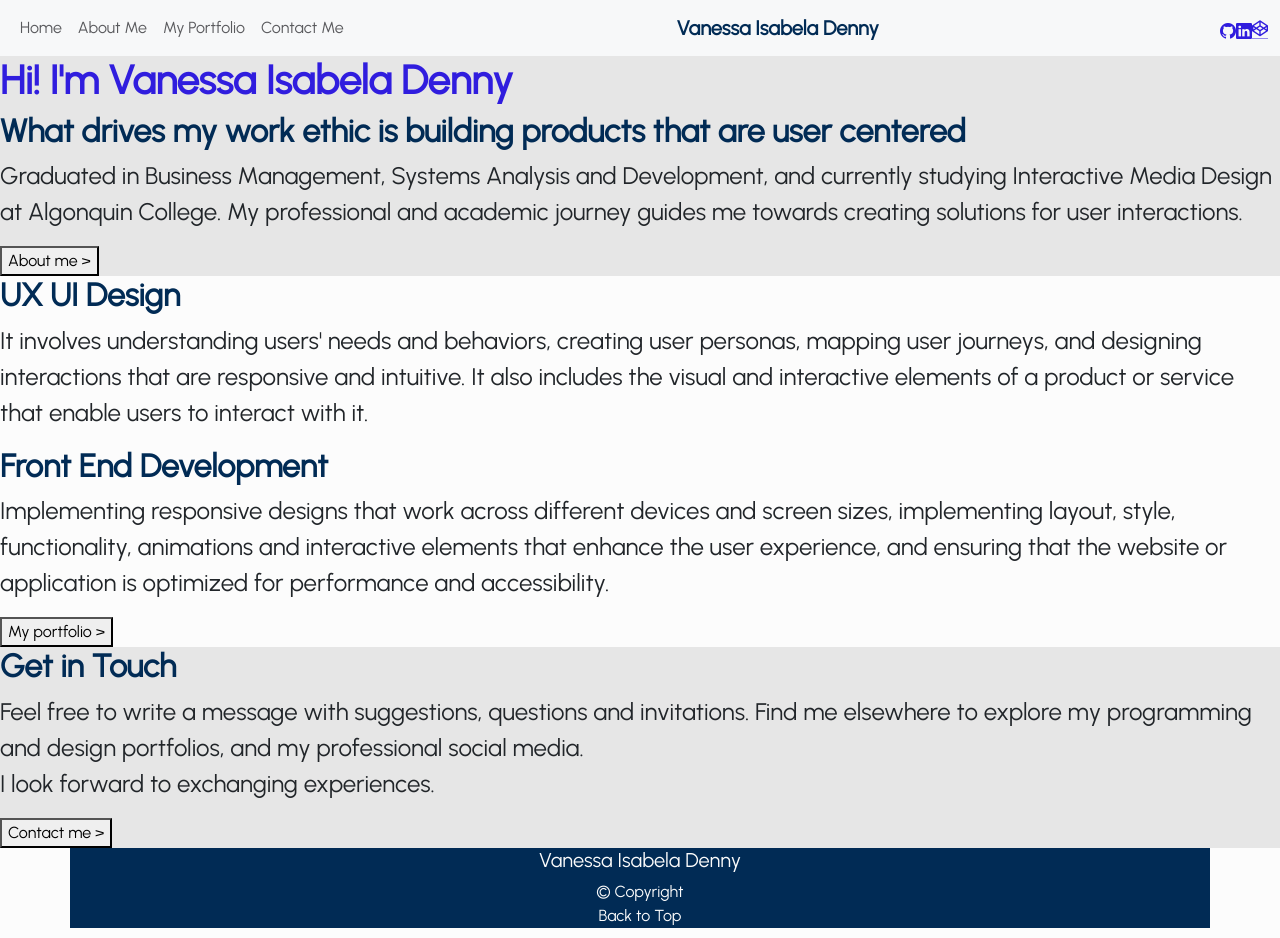
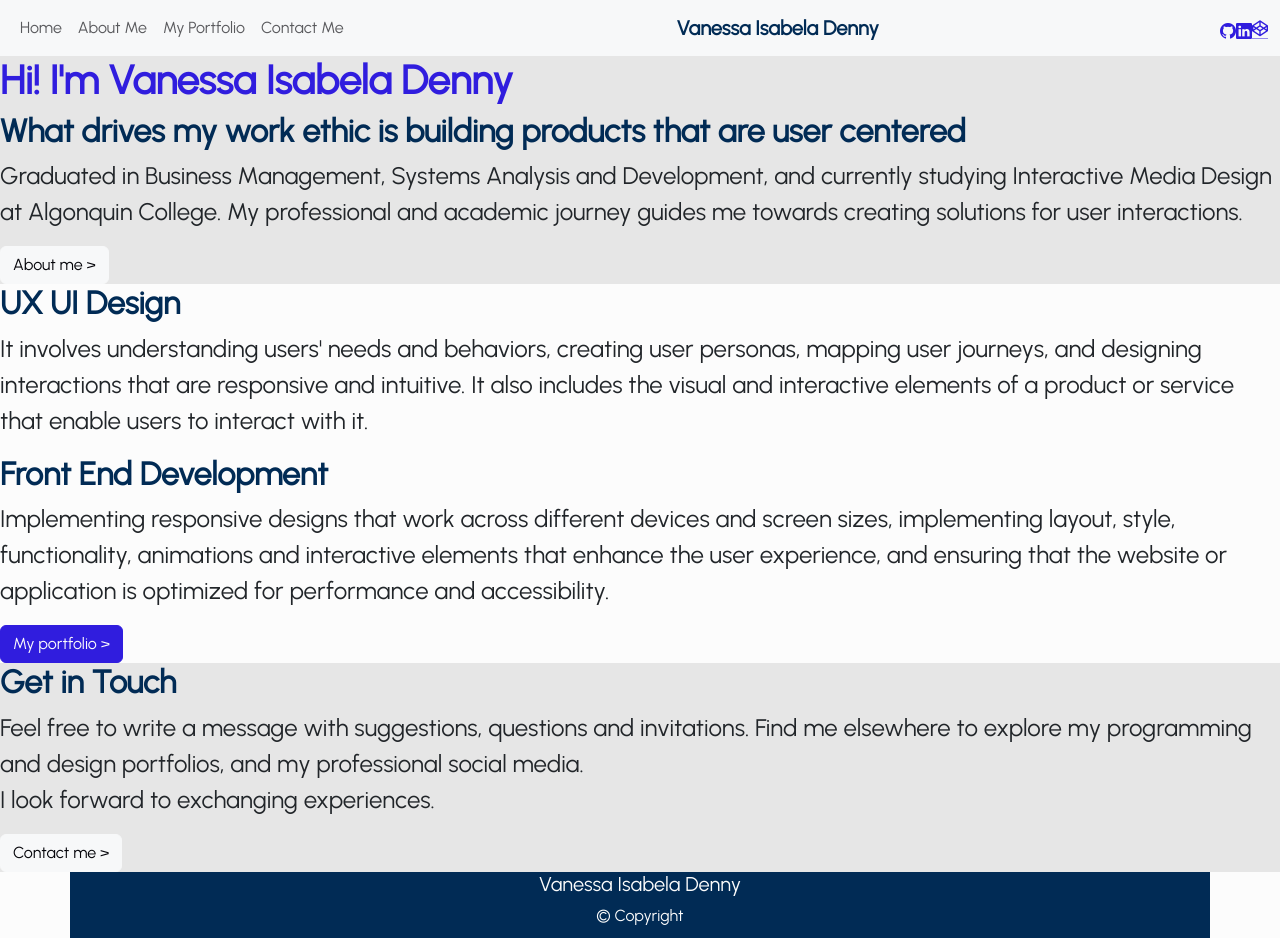
Before and after one commit to vanessaidenny/portfolio, an Angular app: page /home in a window 1280 px wide. Shown: the top 938 px of the page. Built offline with nearby package versions, Linux system fonts and the light colour scheme.

Commit message:
style: Buttons type and colours with Bootstrap

```diff
--- a/src/app/footer/footer.component.html
+++ b/src/app/footer/footer.component.html
@@ -2,6 +2,8 @@
   <div class="container text-center bg-secondary text-white">
     <h5 role="heading">Vanessa Isabela Denny</h5>
     <p class="fs-6 copyright">&copy; Copyright</p>
-    <a role="button" (click)="gotoTop()" aria-label="Go back to the top of the page">Back to Top</a>
+    <button type="button" class="btn btn-link text-white" (click)="gotoTop()"
+      aria-label="Go back to the top of the page">Back to
+      Top</button>
   </div>
 </footer>
--- a/src/app/screens/about/about.component.html
+++ b/src/app/screens/about/about.component.html
@@ -22,9 +22,12 @@
 </section>
 <section class="bg-light">
   <h2 role="heading" class="text-secondary fw-semibold">Education</h2>
-  <button (click)="changePage('/portfolio')" aria-label="Go to portfolio page">My portfolio ></button>
+  <button type="button" class="btn btn-primary" (click)="changePage('/portfolio')" aria-label="Go to portfolio page">My
+    portfolio
+    ></button>
 </section>
 <section class="bg-white">
   <h2 role="heading" class="text-secondary fw-semibold">Experience</h2>
-  <button (click)="gotoUrl()" aria-label="Download resume">Download resume ></button>
+  <button type="button" class="btn btn-primary" (click)="gotoUrl()" aria-label="Download resume">Download resume
+    ></button>
 </section>
--- a/src/app/screens/contact/contact.component.html
+++ b/src/app/screens/contact/contact.component.html
@@ -23,7 +23,7 @@
       Message*
       <textarea></textarea>
     </label>
-    <button type="submit" class="fs-5" (click)="''" aria-label="Send email">Send ></button>
+    <input type="submit" class="btn btn-primary fs-5" (click)="''" aria-label="Send email" value="Send >">
   </form>
 </section>
 <hr>
--- a/src/app/screens/home/home.component.html
+++ b/src/app/screens/home/home.component.html
@@ -7,7 +7,8 @@
     at Algonquin College. My professional and academic journey guides me towards creating solutions for user
     interactions.
   </p>
-  <button (click)="changePage('/about')" aria-label="Go to about page">About me ></button>
+  <button type="button" class="btn btn-light" (click)="changePage('/about')" aria-label="Go to about page">About me
+    ></button>
 </section>
 <section class="bg-white">
   <div>
@@ -27,7 +28,8 @@
       or application is optimized for performance and accessibility.
     </p>
   </div>
-  <button (click)="changePage('/portfolio')" aria-label="Go to my portfolio page">My portfolio ></button>
+  <button type="button" class="btn btn-primary" (click)="changePage('/portfolio')"
+    aria-label="Go to my portfolio page">My portfolio ></button>
 </section>
 <section>
   <h2 role="heading" class="text-secondary fw-semibold">Get in Touch</h2>
@@ -37,5 +39,6 @@
     professional social media. <br>
     I look forward to exchanging experiences.
   </p>
-  <button (click)="changePage('/contact')" aria-label="Go to contact page">Contact me ></button>
+  <button type="button" class="btn btn-light" (click)="changePage('/contact')" aria-label="Go to contact page">Contact
+    me ></button>
 </section>
```
